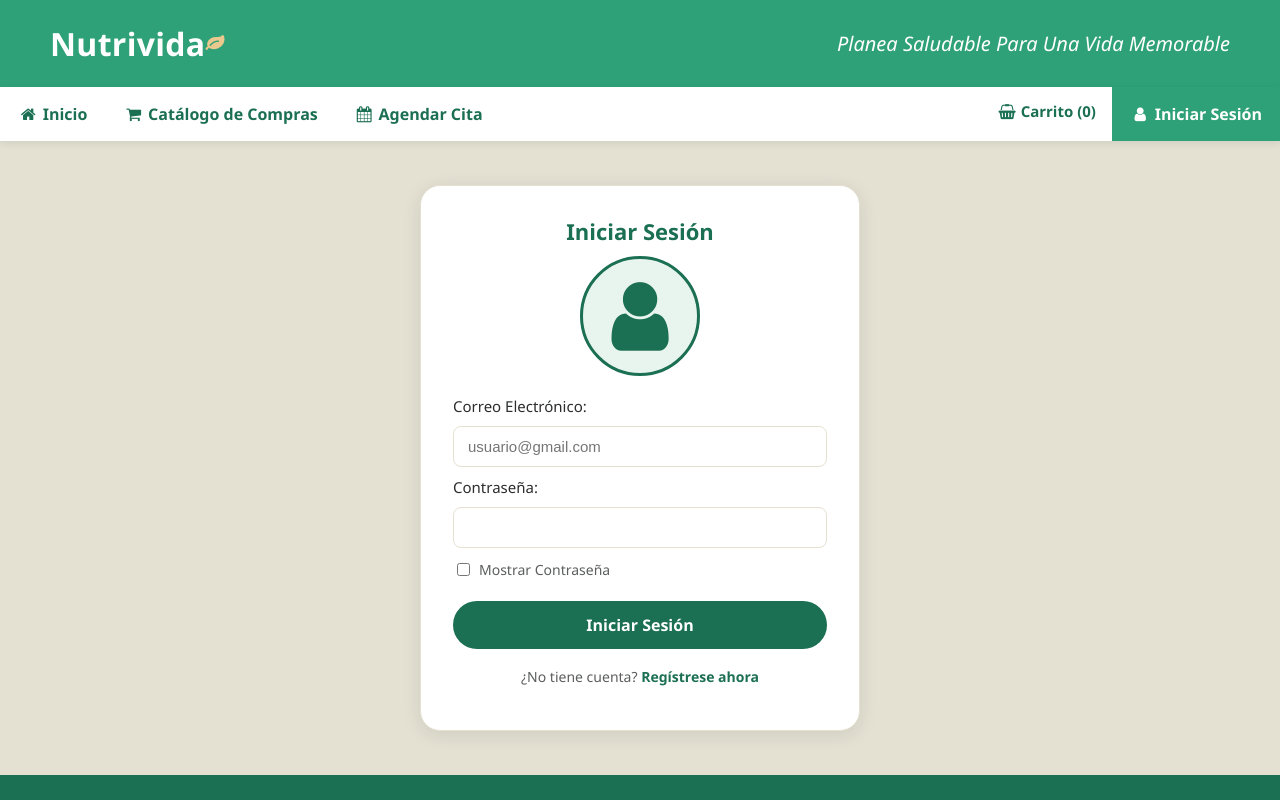
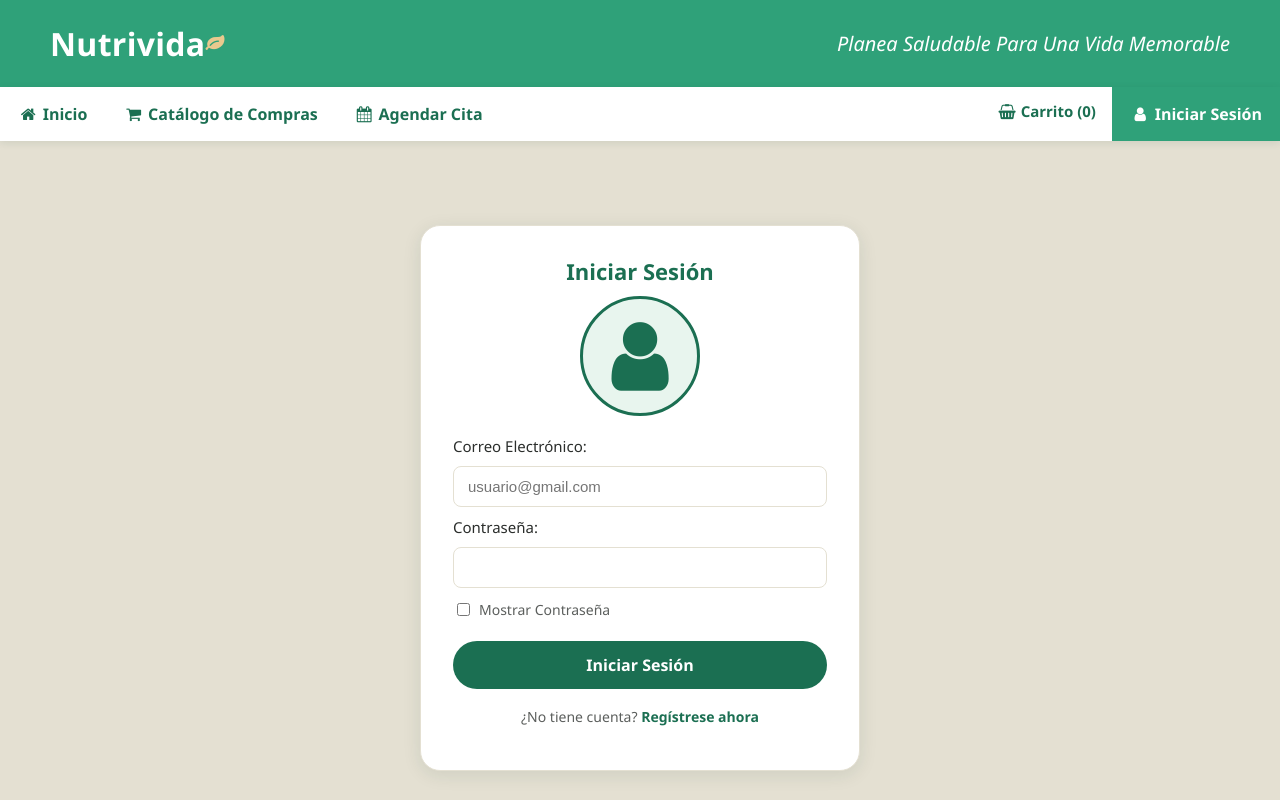
Before and after one commit to igorojas/nutrivida_react, a React (Vite) app: page /login in a window 1280 px wide. Shown: the top 800 px of the page. Built offline with nearby package versions, Linux system fonts and the light colour scheme.

Commit message:
Arreglo de espacio del footer

```diff
--- a/src/App.css
+++ b/src/App.css
@@ -12,6 +12,12 @@
     --texto-secundario: #5c5f5d;
     --dorado: #e9c98e;
     --sombra: rgba(20, 63, 47, 0.10);
+}
+
+#root {
+    display: flex;
+    flex-direction: column;
+    min-height: 100vh;
 }
 
 * { /* Selector universal que cambia la forma en la que el navegador calcula el tamaño */
@@ -132,6 +138,8 @@ body {
 
 /* ---------- Estructura del contenido ---------- */
 #contenido { /* Main Id */
+    flex: 1;            /* Ocupa todo el espacio vertical disponible, empujando al footer abajo */
+    width: 100%;
     max-width: 1200px;
     margin: 44px auto;
     padding: 0 20px;
```
